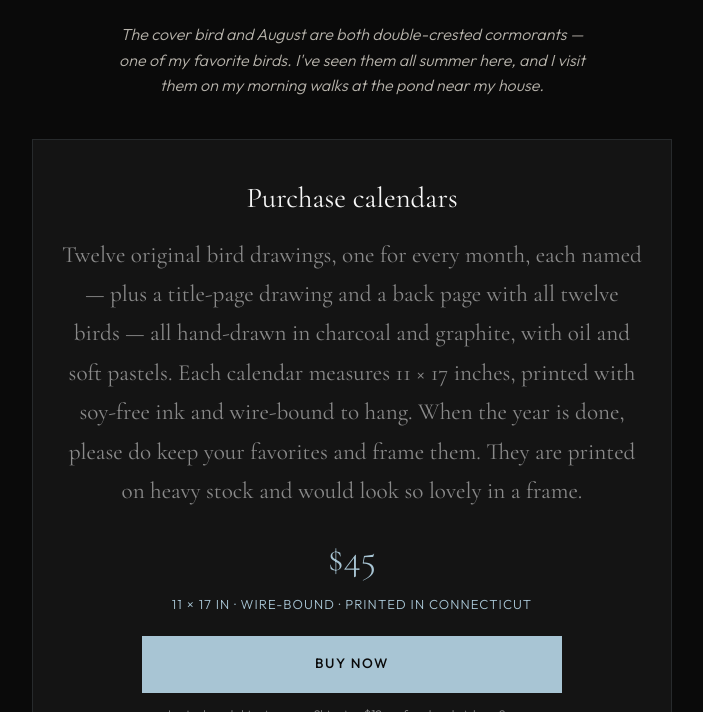
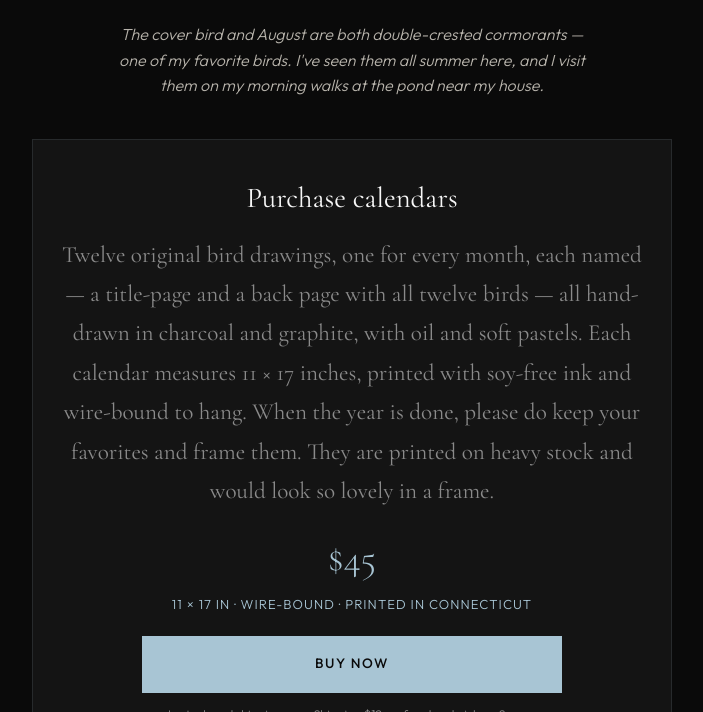
Before and after one commit to merryharpin-svg/merryharpin1, a plain HTML site: page calendar.html in a window 1280 px wide. Shown: the part 501-1213 px from the top of the page, without its empty margins (288-991 px from the left). Drawn offline with nearby package versions, Linux system fonts and the light colour scheme.

Commit message:
Update calendar.html

```diff
--- a/calendar.html
+++ b/calendar.html
@@ -462,8 +462,8 @@
         <div class="cal-body">
           <h2>Purchase calendars</h2>
           <p class="lead">
-            Twelve original bird drawings, one for every month, each named — plus a
-            title-page drawing and a back page with all twelve
+            Twelve original bird drawings, one for every month, each named — a
+            title-page and a back page with all twelve
             birds — all hand-drawn in charcoal and graphite, with
             oil and soft pastels. Each calendar measures 11 × 17 inches, printed with
             soy-free ink and wire-bound to hang.
```
